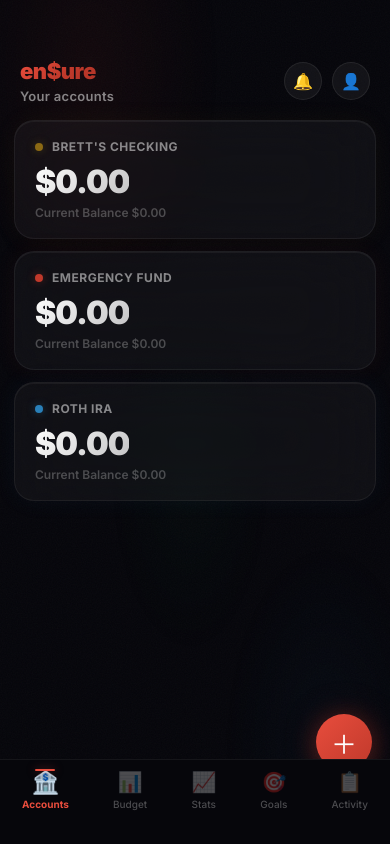
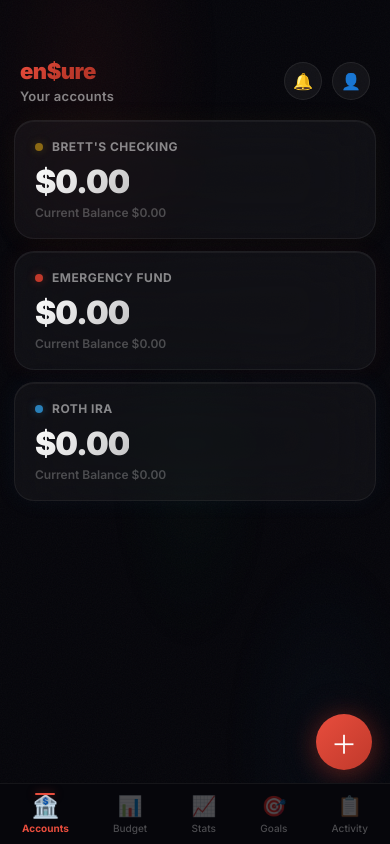
Before and after one commit to bretthigbee/budget-planner, a React (Vite) app: page / in a window 390 px wide. Built offline with nearby package versions, Linux system fonts and the light colour scheme.

Commit message:
fix: add bottom fill div to cover safe area gap on iPhone

```diff
--- a/src/App.jsx
+++ b/src/App.jsx
@@ -299,7 +299,7 @@ export default function App() {
     redBtn:  {background:"linear-gradient(135deg,#E84D3D 0%,#C0392B 100%)",color:"#fff",border:"none",borderRadius:14,padding:15,fontWeight:700,fontSize:15,cursor:"pointer",width:"100%",fontFamily:"inherit",boxShadow:"0 4px 20px rgba(192,57,43,0.3)",transition:"transform 0.15s, box-shadow 0.15s"},
     greenBtn:{background:"linear-gradient(135deg,#2ECC71 0%,#27AE60 100%)",color:"#fff",border:"none",borderRadius:14,padding:15,fontWeight:700,fontSize:15,cursor:"pointer",width:"100%",fontFamily:"inherit",boxShadow:"0 4px 20px rgba(39,174,96,0.3)",transition:"transform 0.15s, box-shadow 0.15s"},
     ghostBtn:{background:"rgba(255,255,255,0.04)",color:"rgba(255,255,255,0.5)",border:"1px solid rgba(255,255,255,0.08)",borderRadius:14,padding:15,fontWeight:600,fontSize:14,cursor:"pointer",width:"100%",fontFamily:"inherit",transition:"all 0.2s"},
-    bnav:    {position:"fixed",bottom:-50,left:0,right:0,background:"#06060B",borderTop:"1px solid rgba(255,255,255,0.06)",display:"flex",justifyContent:"space-around",paddingTop:10,paddingBottom:84,zIndex:50},
+    bnav:    {position:"fixed",bottom:0,left:0,right:0,background:"#06060B",borderTop:"1px solid rgba(255,255,255,0.06)",display:"flex",justifyContent:"space-around",paddingTop:10,paddingBottom:10,zIndex:50},
     nb:      (a)=>({background:"none",border:"none",display:"flex",flexDirection:"column",alignItems:"center",gap:4,color:a?"#E84D3D":"rgba(255,255,255,0.28)",fontSize:10,fontWeight:a?700:500,cursor:"pointer",padding:"0 8px",fontFamily:"inherit",transition:"color 0.2s",position:"relative"}),
     overlay: {position:"fixed",inset:0,background:"rgba(0,0,0,0.7)",zIndex:100,display:"flex",alignItems:"flex-end",animation:"fadeIn 0.2s ease",backdropFilter:"blur(4px)"},
     sheet:   {background:"#0e0e14",borderRadius:"24px 24px 0 0",width:"100%",animation:"sheetUp 0.32s cubic-bezier(.16,1,.3,1)",maxHeight:"92vh",overflowY:"auto",paddingBottom:"env(safe-area-inset-bottom,20px)",border:"1px solid rgba(255,255,255,0.06)",borderBottom:"none",boxShadow:"0 -10px 40px rgba(0,0,0,0.3)"},
@@ -787,6 +787,8 @@ export default function App() {
       {/* FAB */}
       <button style={S.fab} onClick={()=>setSheet("fabMenu")}>＋</button>
 
+      {/* Bottom safe area fill */}
+      <div style={{position:"fixed",bottom:0,left:0,right:0,height:50,background:"#06060B",zIndex:49}}/>
       {/* Bottom nav */}
       <nav style={S.bnav}>
         {navItems.map(n=>{
```
